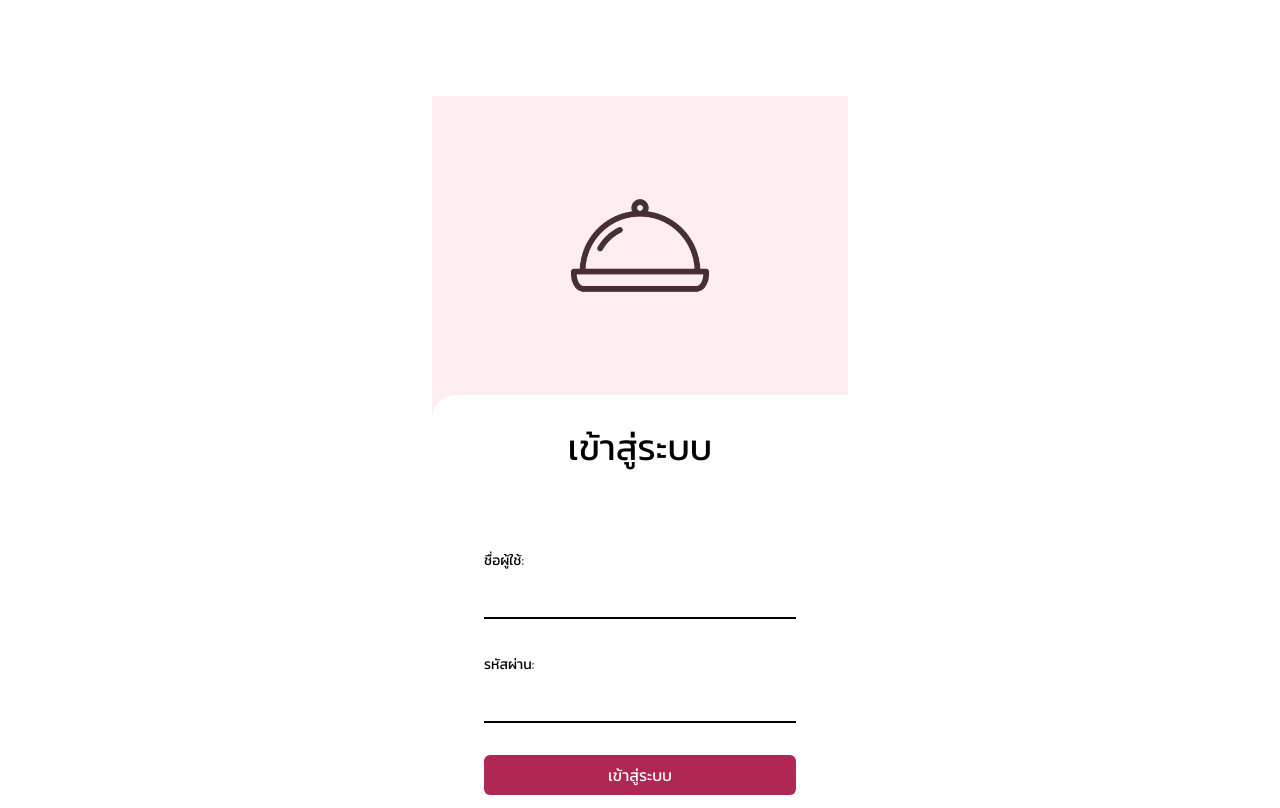
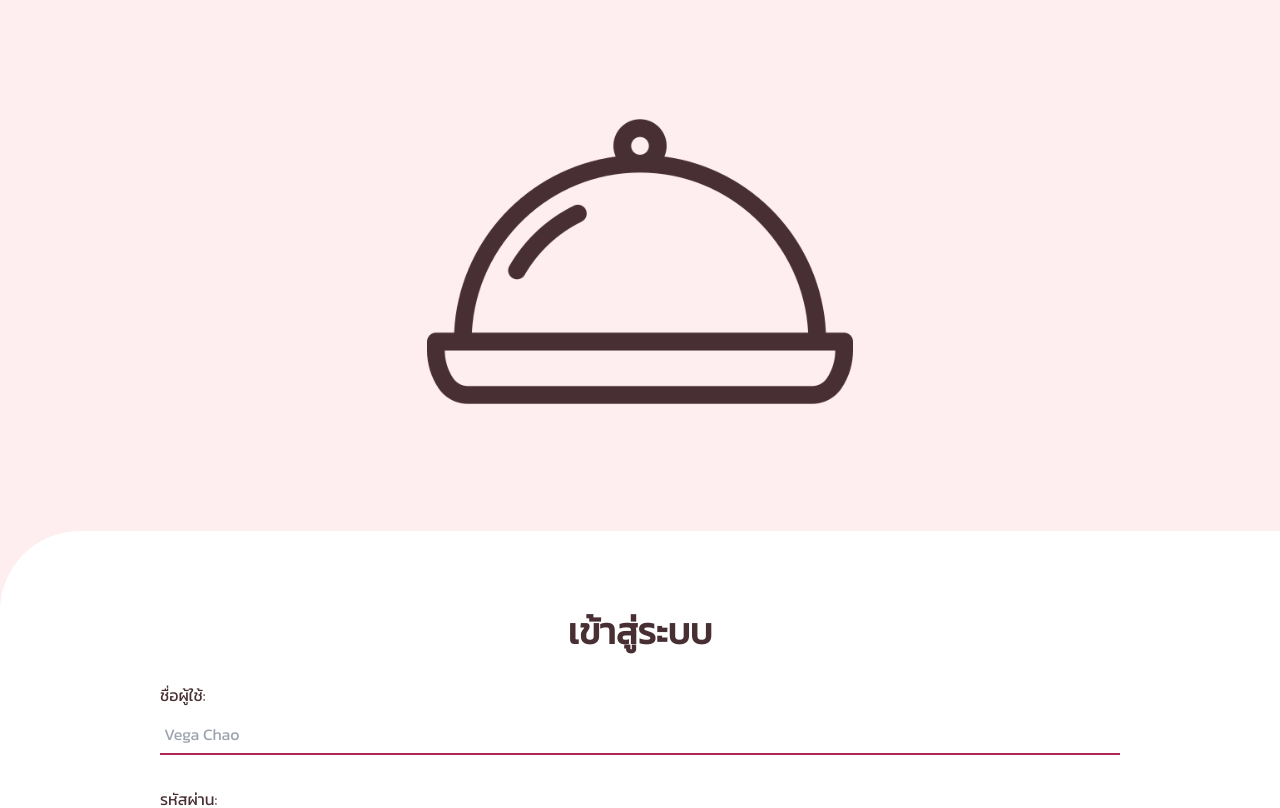
Before and after one commit to NattawatC/khaoniew, a Next.js app: page /login in a window 1280 px wide. Shown: the top 808 px of the page. Built offline with nearby package versions, Linux system fonts and the light colour scheme.

Commit message:
Fix Login Page

```diff
--- a/src/pages/login.tsx
+++ b/src/pages/login.tsx
@@ -7,7 +7,6 @@ import { useForm } from "react-hook-form"
 import { z } from "zod"
 
 import cloche from "@/assets/cloche.png"
-import { MainLayout } from "@/components/layout"
 import { Button } from "@/components/ui/button"
 
 import {
@@ -31,9 +30,6 @@ const formSchema = z.object({
 
 export function LoginForm() {
   const router = useRouter()
-  //   const [username, setUsername] = useState("")
-  //   const [password, setPassword] = useState("")
-
   const form = useForm<z.infer<typeof formSchema>>({
     resolver: zodResolver(formSchema),
     defaultValues: {
@@ -50,23 +46,27 @@ export function LoginForm() {
 
   return (
     <Form {...form}>
-      <div className="rounded-tl-3xl bg-white w-full flex justify-center">
+      <div className="rounded-tl-[80px] bg-white w-full flex justify-center pt-20 pb-8">
         <form
           onSubmit={form.handleSubmit(onSubmit)}
           className="space-y-8 w-3/4"
         >
-          <h1 className="text-4xl mb-20 mt-8 text-center"> เข้าสู่ระบบ </h1>
+          <h1 className="text-4xl text-center font-bold text-text">
+            {" "}
+            เข้าสู่ระบบ{" "}
+          </h1>
           <FormField
             control={form.control}
             name="username"
             render={({ field }) => (
               <FormItem>
-                <FormLabel>ชื่อผู้ใช้:</FormLabel>
+                <FormLabel className="text-base text-text">
+                  ชื่อผู้ใช้:
+                </FormLabel>
                 <FormControl>
                   <Input
-                    /* py-0, px-0, border-0,rounded-none for figma lookalike */
-                    className="py-0 px-0 border-0 rounded-none text-black bg-transparent border-b-2 border-black dark:text-white dark:border-black"
-                    placeholder=""
+                    className="border-0 rounded-none text-text bg-transparent border-b-2 border-secondary pl-1 ring-transparent text-base"
+                    placeholder="Vega Chao"
                     type="text"
                     required
                     aria-label="Username"
@@ -82,11 +82,11 @@ export function LoginForm() {
             name="password"
             render={({ field }) => (
               <FormItem className="w-full">
-                <FormLabel>รหัสผ่าน:</FormLabel>
+                <FormLabel className="text-base text-text">รหัสผ่าน:</FormLabel>
                 <FormControl>
                   <Input
-                    className="py-0 px-0 border-0 rounded-none text-black bg-transparent border-b-2 border-black dark:text-white dark:border-black"
-                    placeholder=""
+                    className="border-0 rounded-none text-text bg-transparent border-b-2 border-secondary pl-1 ring-transparent text-base"
+                    placeholder="********"
                     required
                     type="password"
                     aria-label="password"
@@ -109,12 +109,12 @@ export function LoginForm() {
               <span className="text-secondary hover:underline">ลงทะเบียน</span>
             </Link>
           </div>
-          <div className="flex justify-center">
+          {/* <div className="flex justify-center">
             <div className="w-1/2 h-px bg-gray-400"></div>
           </div>
           <p className=" align-bottom text-center">
             All rights reserves @KhaoNiew.co
-          </p>
+          </p> */}
         </form>
       </div>
     </Form>
@@ -124,16 +124,16 @@ export function LoginForm() {
 const login: NextPage = () => {
   return (
     <>
-      <MainLayout>
-        <div className="flex flex-col items-center justify-start min-h-screen bg-primary">
+      <div className="flex flex-col gap-2 bg-primary">
+        <div className="flex flex-col items-center">
           <Image
-            className="h-1/3 w-1/3 mt-20 mb-20"
+            className="h-1/3 w-1/3 mt-12 mb-12"
             src={cloche}
             alt="Cloche"
           />
-          <LoginForm />
         </div>
-      </MainLayout>
+        <LoginForm />
+      </div>
     </>
   )
 }
```
